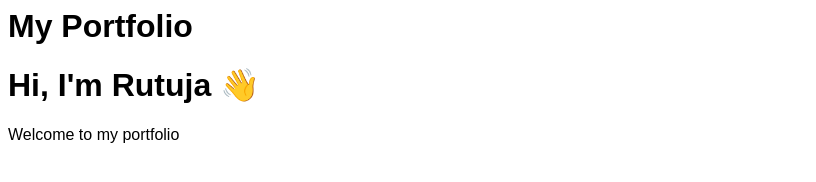
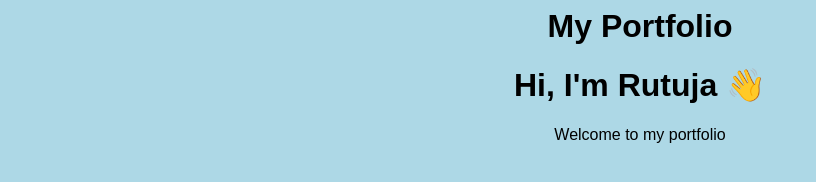
Before and after one commit to pagdhunegithubrit/portfolio, a plain HTML site: page index.html in a window 1280 px wide. Shown: the whole page, without its empty margins (0-816 px from the left). Drawn offline with Linux system fonts and the light colour scheme.

Commit message:
added style.css code

```diff
--- a/style.css
+++ b/style.css
@@ -1 +1,7 @@
 body { font-family: Arial; }
+
+body {
+  background-color: lightblue;
+  text-align: center;
+  font-family: Arial;
+}
```
